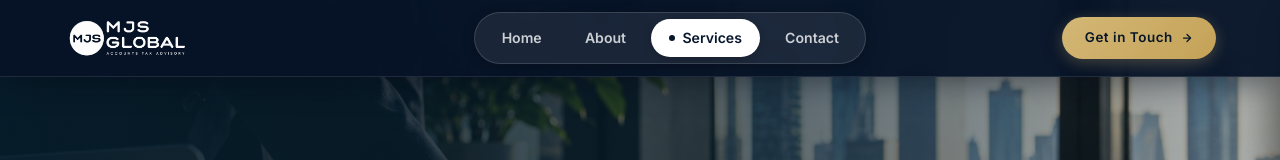
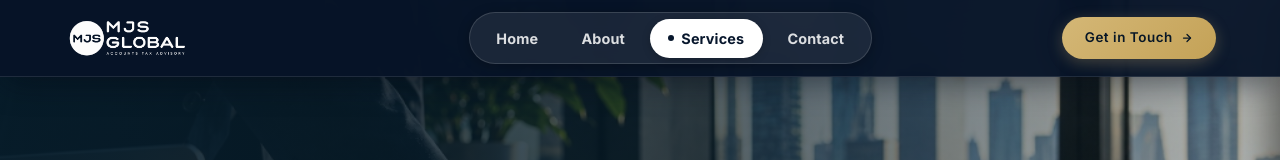
Before and after one commit to Vyshnavsmadhav/MJS, a Next.js app: page /services in a window 1280 px wide. Shown: the top 160 px of the page. Built offline with nearby package versions, Linux system fonts and the light colour scheme; a web font is replaced by a local one.

Commit message:
bolded the navbar tiles

```diff
--- a/src/components/HeaderNavbar.tsx
+++ b/src/components/HeaderNavbar.tsx
@@ -111,8 +111,8 @@ export default function HeaderNavbar() {
           style={{
             display: 'flex',
             gap: '0.4rem',
-            fontSize: '0.88rem',
-            fontWeight: 600,
+            fontSize: '0.9rem',
+            fontWeight: 700,
             alignItems: 'center',
             backgroundColor: 'rgba(255, 255, 255, 0.08)',
             padding: '0.35rem 0.5rem',
@@ -129,10 +129,12 @@ export default function HeaderNavbar() {
                 href={item.path}
                 style={{
                   position: 'relative',
-                  color: isActive ? '#07162C' : 'rgba(255, 255, 255, 0.78)',
+                  color: isActive ? '#07162C' : 'rgba(255, 255, 255, 0.85)',
                   backgroundColor: isActive ? '#FFFFFF' : 'transparent',
                   padding: '0.5rem 1.15rem',
                   borderRadius: '999px',
+                  fontWeight: 700,
+                  letterSpacing: '0.01em',
                   transition: 'all 0.25s ease',
                   display: 'inline-flex',
                   alignItems: 'center',
@@ -147,7 +149,7 @@ export default function HeaderNavbar() {
                 }}
                 onMouseLeave={(e) => {
                   if (!isActive) {
-                    e.currentTarget.style.color = 'rgba(255, 255, 255, 0.78)';
+                    e.currentTarget.style.color = 'rgba(255, 255, 255, 0.85)';
                     e.currentTarget.style.backgroundColor = 'transparent';
                   }
                 }}
@@ -298,7 +300,7 @@ export default function HeaderNavbar() {
                   backgroundColor: isActive ? 'rgba(212, 183, 118, 0.15)' : 'rgba(255, 255, 255, 0.03)',
                   border: isActive ? '1px solid rgba(212, 183, 118, 0.35)' : '1px solid rgba(255, 255, 255, 0.05)',
                   color: isActive ? '#D4B776' : '#FFFFFF',
-                  fontWeight: 600,
+                  fontWeight: 700,
                   fontSize: '1rem',
                   display: 'flex',
                   alignItems: 'center',
```
